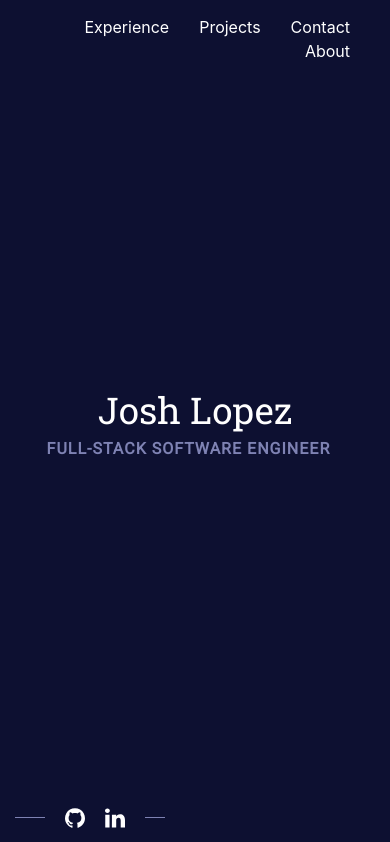
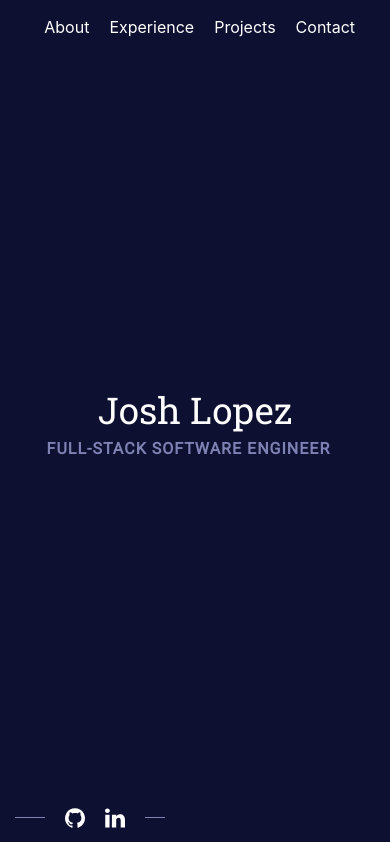
Before and after one commit to joshlopez97/portfolio-site, a React (Create React App) app: page / in a window 390 px wide. Shown: the top 842 px of the page. Built offline with nearby package versions, Linux system fonts and the light colour scheme.

Commit message:
Indent error on mobile

```diff
--- a/src/App.css
+++ b/src/App.css
@@ -136,6 +136,11 @@ div.line.left {
   cursor: pointer;
   padding: 0 15px;
 }
+@media (max-width: 400px) {
+  .navlinks > span {
+    padding: 0 10px;
+  }
+}
 .navlinks > span:hover {
   opacity: 100;
   animation: color 0.2s ease-out forwards;
```
